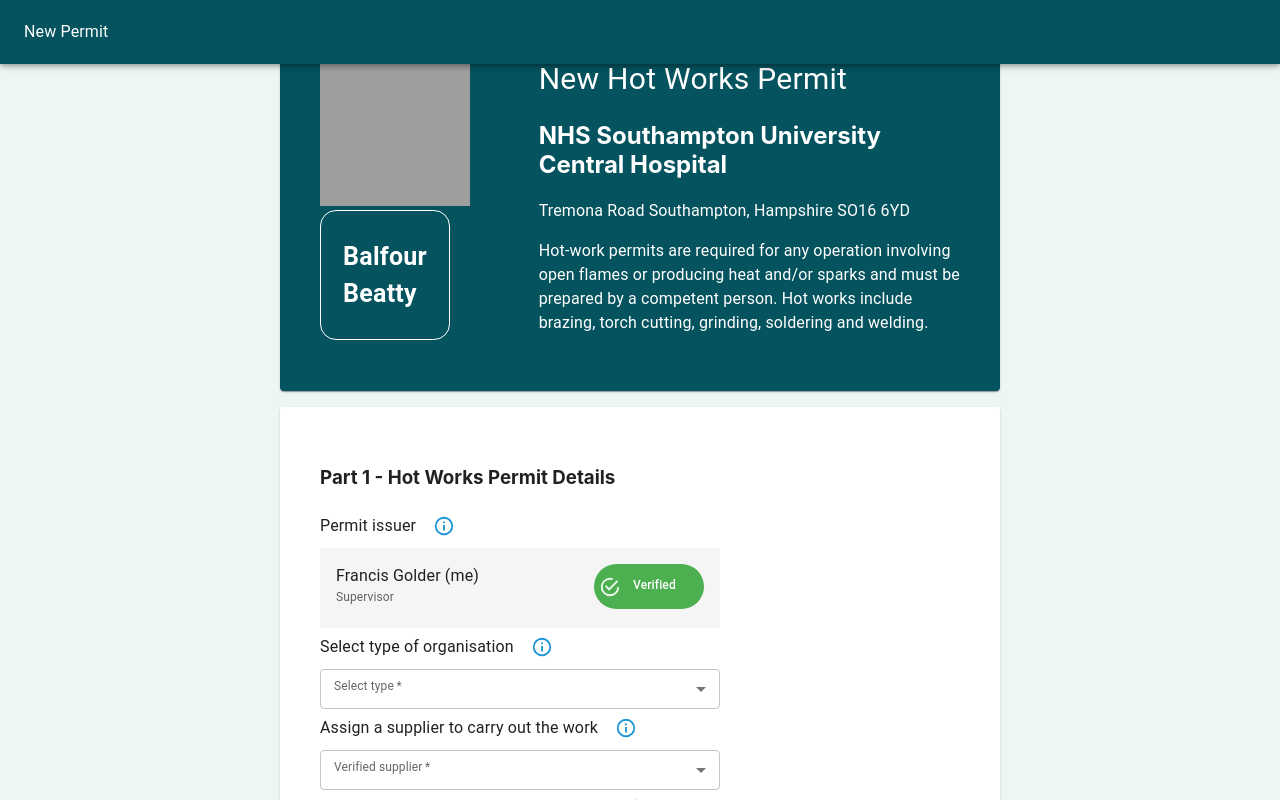
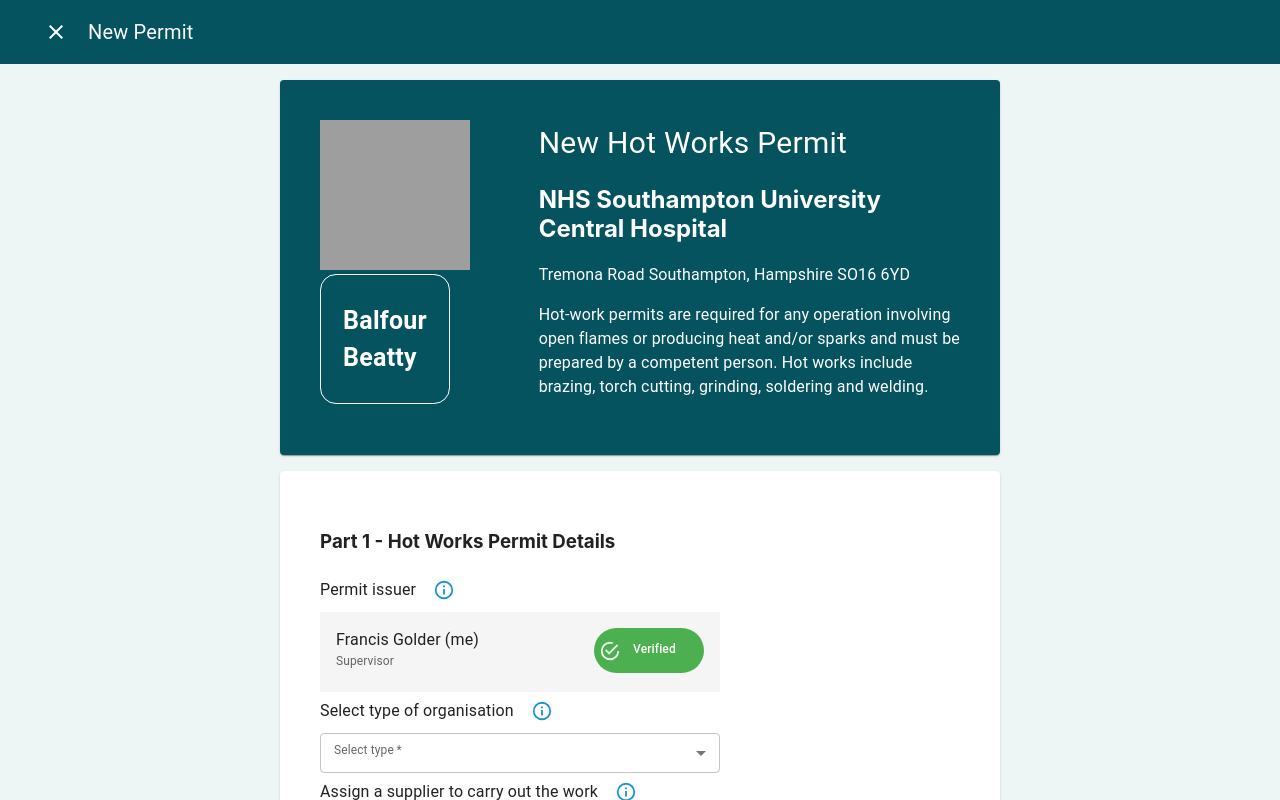
Before and after one commit to Catherinen29/skunkworks, a React (Create React App) app: page / in a window 1280 px wide. Shown: the top 800 px of the page. Built offline with nearby package versions, Linux system fonts and the light colour scheme; grey boxes are pictures that could not be loaded.

Commit message:
Insert button.

```diff
--- a/src/components/newPermit/NewPermit.js
+++ b/src/components/newPermit/NewPermit.js
@@ -1,12 +1,14 @@
 import Part1 from "./Part1";
 import Part2 from "./Part2";
-import { Box, Palette, Typography, AppBar, Toolbar } from "@mui/material";
+import { Box, Button, Palette, Typography, AppBar, Toolbar } from "@mui/material";
+import CloseIcon from '@mui/icons-material/Close';
 import Part3 from "./Part3";
 import Part4 from "./Part4";
 import Part5 from "./Part5";
 import Part6 from "./Part6";
 import Part7 from "./Part7";
 import PermitIntro from "./PermitIntro";
+import { Close } from "@mui/icons-material";
 // import Image from "src/resources/AA050432-1DE6-4D57-A882-0AE636B7EA26.png"
 
 export default function NewPermit() {
@@ -14,11 +16,11 @@ export default function NewPermit() {
     return(
 <>
 
-    <AppBar>
         <Toolbar sx={{bgcolor:  '#04535f'}}>
-        <Typography>New Permit</Typography>
+        <Button >
+            {<CloseIcon sx={{color: '#ffffff'}} />} </Button>
+        <Typography sx={{color: '#ffffff', fontSize: 20}}>New Permit</Typography>
         </Toolbar>
-    </AppBar>
 
     <Box
     display='flex'
```
